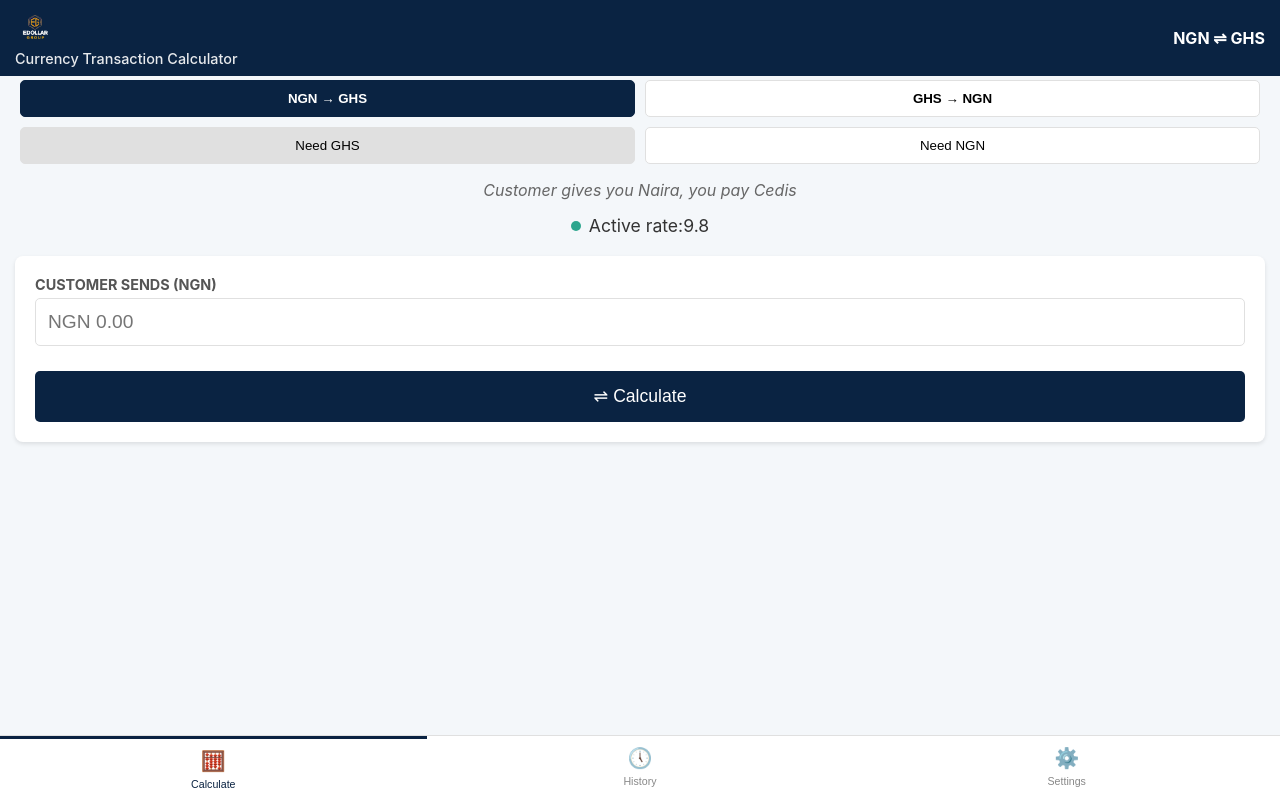
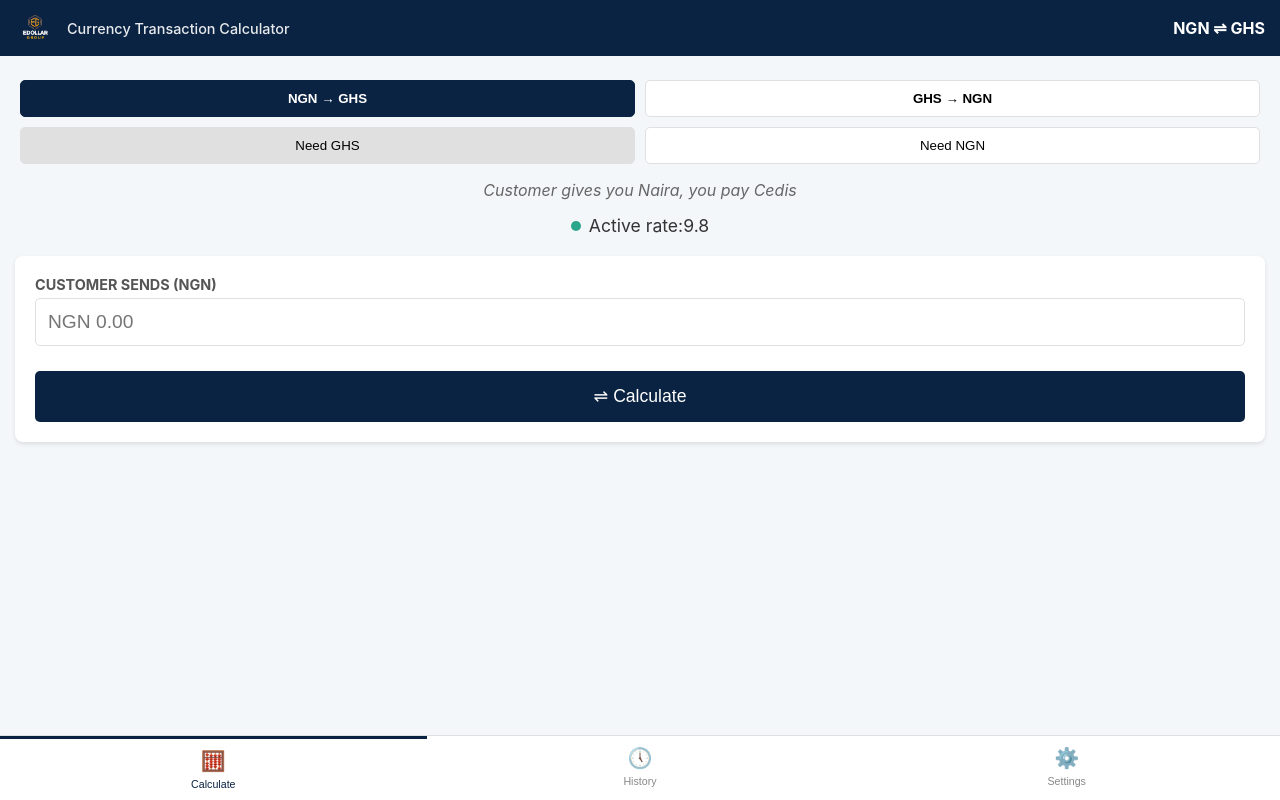
Before and after one commit to DominoSiege001/edollar-calculator, a plain HTML site: page index.html in a window 1280 px wide. Drawn offline with Linux system fonts and the light colour scheme.

Commit message:
Add files via upload

```diff
--- a/index.html
+++ b/index.html
@@ -10,7 +10,7 @@
 </head>
 <body>
     <header>
-        <div class="logo-img-container">
+        <div class="logo">
             <img src="edollar 1.png" alt="EDOLLAR GROUP Logo" class="logo-img">
             <span class="header-title">Currency Transaction Calculator</span>
         </div>
```
